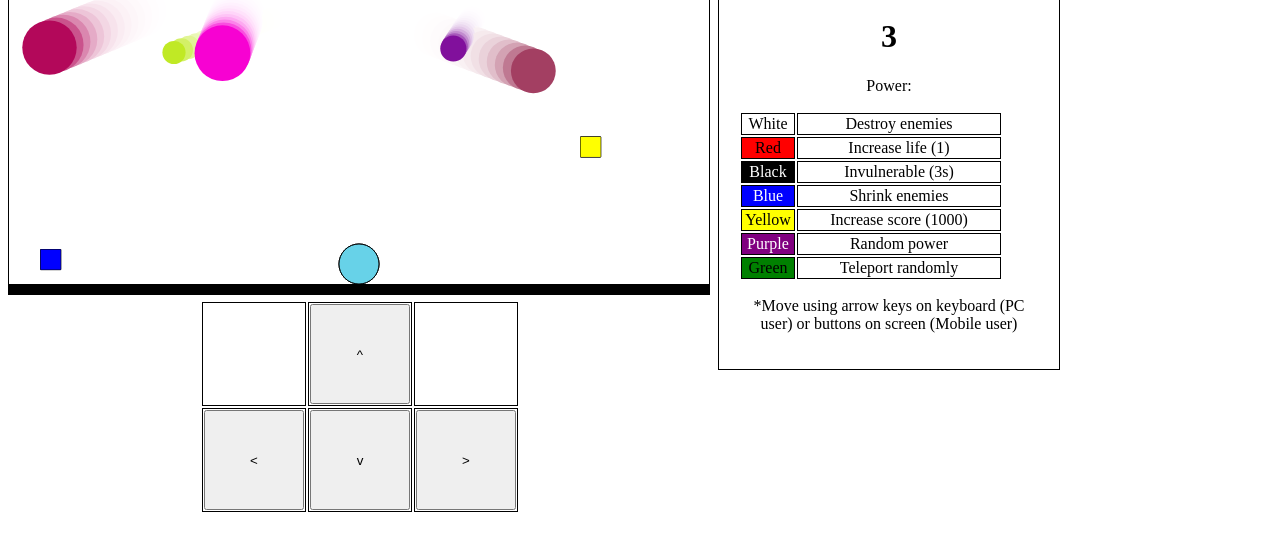
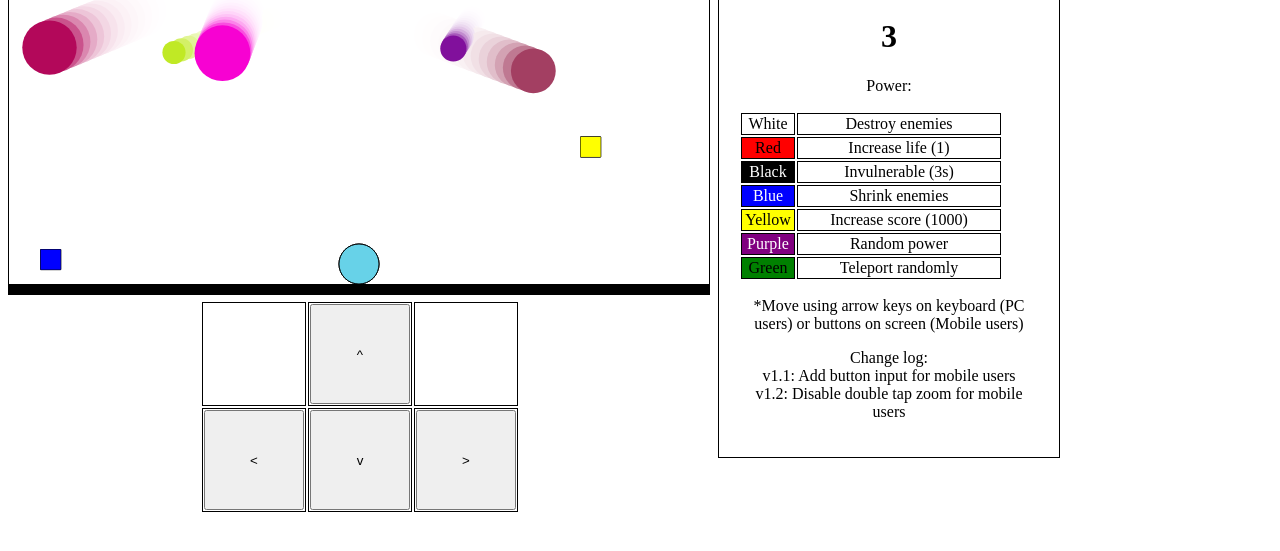
Before and after one commit to thanhdamquoc/JumpMan, a plain HTML site: page index.html in a window 1280 px wide. Shown: the part 215-766 px from the top of the page. Drawn offline with Linux system fonts and the light colour scheme.

Commit message:
add change log

```diff
--- a/index.html
+++ b/index.html
@@ -69,7 +69,8 @@
             <td>Teleport randomly</td>
         </tr>
     </table>
-    <p>*Move using arrow keys on keyboard (PC user) or buttons on screen (Mobile user)</p>
+    <p>*Move using arrow keys on keyboard (PC users) or buttons on screen (Mobile users)</p>
+    <p>Change log:<br>v1.1: Add button input for mobile users<br>v1.2: Disable double tap zoom for mobile users</p>
 </div>
 <div id="buttonInputPanel">
     <table>
```
